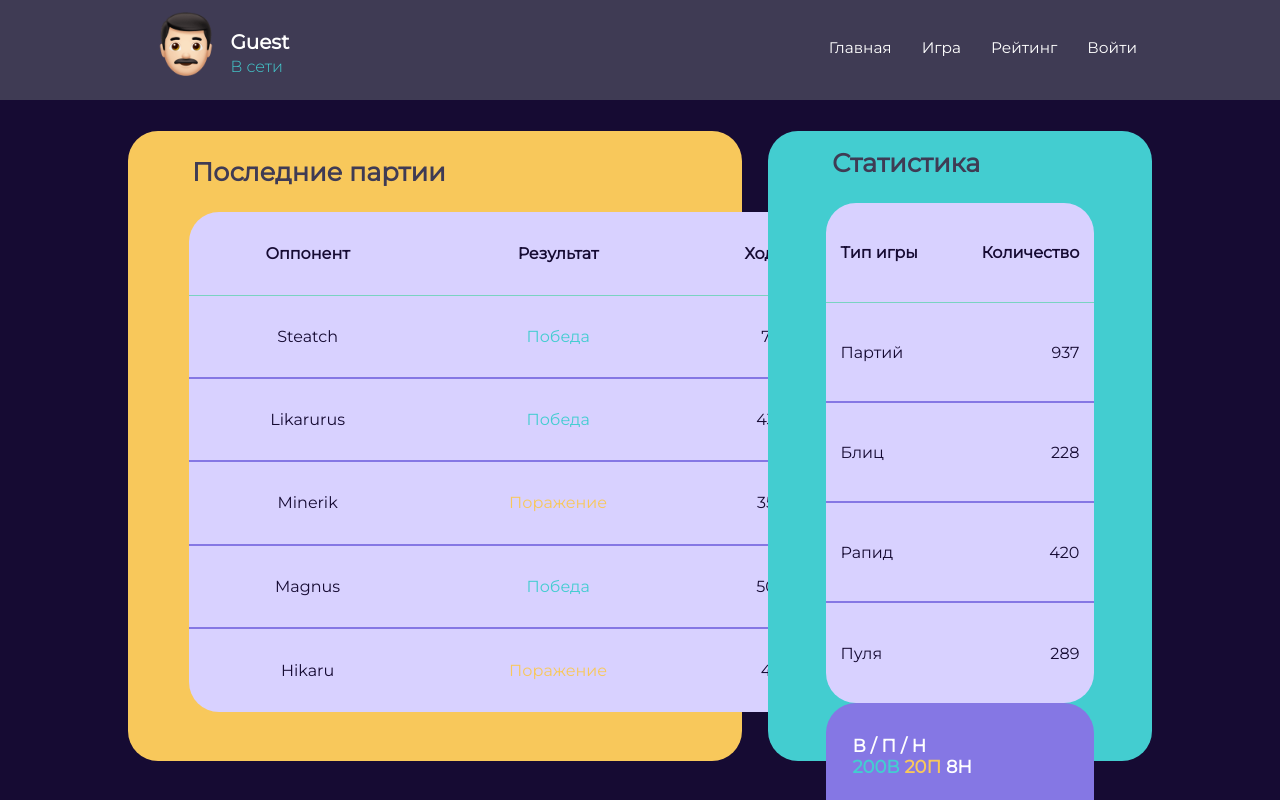
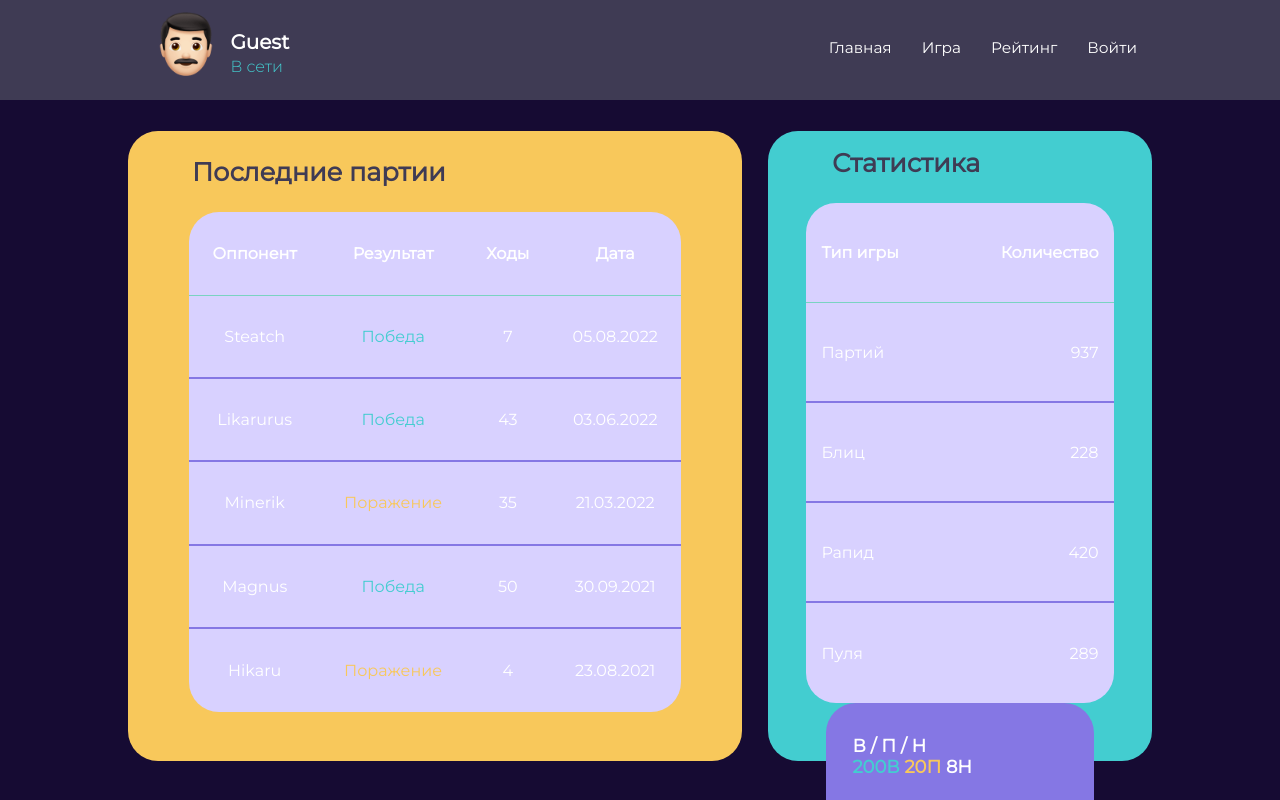
Before and after one commit to shk3t/ubershakmaty, a React (Create React App) app in the folder client/: page /statistic in a window 1280 px wide. Built offline with nearby package versions, Linux system fonts and the light colour scheme.

Commit message:
bug fixes StatisticsPage

```diff
--- a/client/src/styles/pages/StatisticsPage.module.css
+++ b/client/src/styles/pages/StatisticsPage.module.css
@@ -42,7 +42,7 @@
     padding-bottom: 0;
 }
 
-table {
+table.previousGamesTable, table.gamesStatistic {
     width: 80%;
     color: white;
     border: 0px;
```
